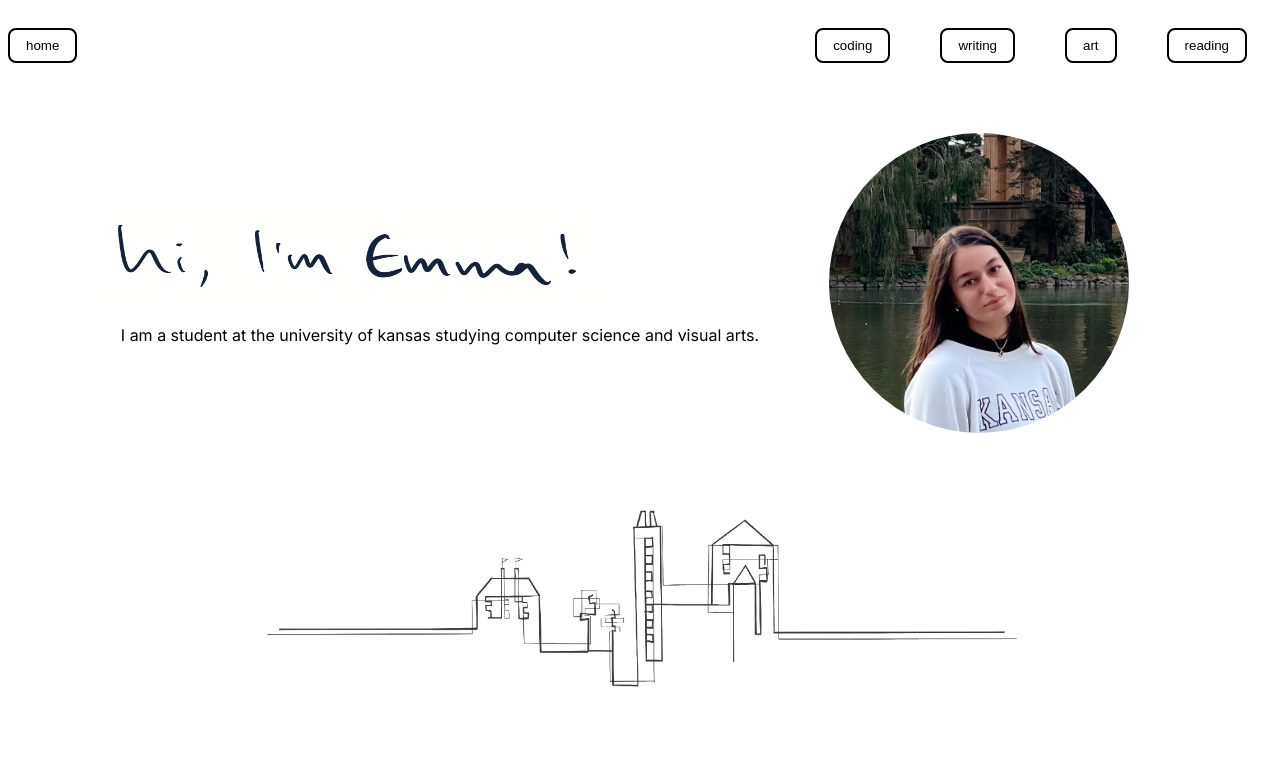
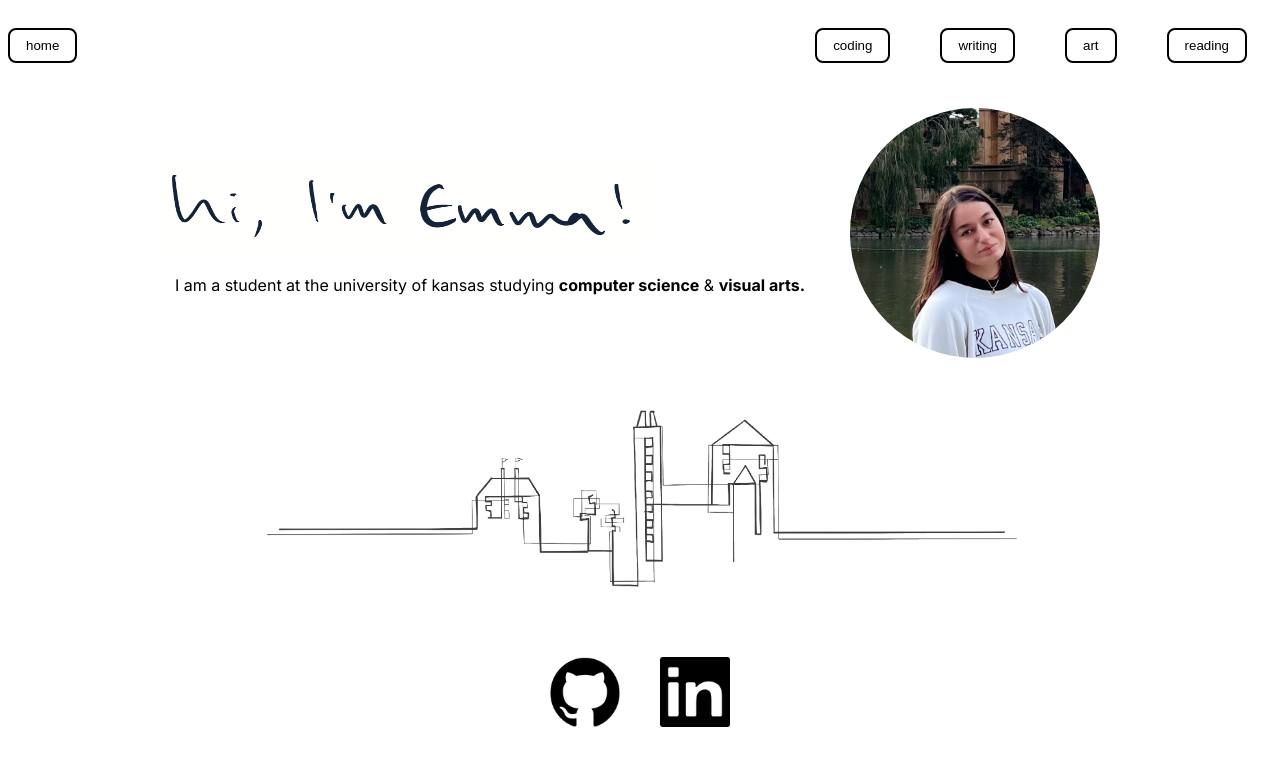
Before and after one commit to emmanasseri/emma-nasseri, a Next.js app: page / in a window 1280 px wide. Shown: the top 766 px of the page. Built offline with nearby package versions, Linux system fonts and the light colour scheme.

Commit message:
added more to main page

```diff
--- a/src/app/page.js
+++ b/src/app/page.js
@@ -1,7 +1,7 @@
 import Navbar from "@/components/Navbar";
 import Image from "next/image";
 import ContactForm from "@/components/contactForm";
-
+import Link from "next/link";
 export default function Home() {
   return (
     <>
@@ -16,16 +16,16 @@ export default function Home() {
               height={100}
             />
             <p style={styles.aboutText}>
-              I am a student at the university of kansas studying computer
-              science and visual arts.
+              I am a student at the university of kansas studying{" "}
+              <strong>computer science</strong> & <strong>visual arts.</strong>
             </p>
           </div>
           <div style={styles.imageContainer}>
             <Image
               src="/images/profile_pic.jpeg" // replace with your image path
               alt="Profile Picture"
-              width={300} // adjust as needed
-              height={300} // adjust as needed
+              width={250} // adjust as needed
+              height={250} // adjust as needed
               style={styles.profileImage}
             />
           </div>
@@ -38,6 +38,19 @@ export default function Home() {
             height={200}
           />
         </div>
+
+        <div>
+          <Link href="https://github.com/emmanasseri" style={styles.linkButton}>
+            <Image src="/images/icons/githubLogo.png" width="70" height="70" />
+          </Link>
+
+          <Link
+            href="https://www.linkedin.com/in/emma-nasseri/"
+            style={styles.linkButton}
+          >
+            <Image src="/images/icons/linkedin.png" width="70" height="70" />
+          </Link>
+        </div>
       </div>
     </>
   );
@@ -49,6 +62,7 @@ const styles = {
     flexDirection: "column", // Stack items vertically
     alignItems: "center",
     justifyContent: "center", // This centers the stackContainer items on the cross-axis (horizontally, since it's a column)
+    marginBottom: "50px",
   },
   rowContainer: {
     display: "flex",
@@ -61,11 +75,14 @@ const styles = {
   aboutText: {
     margin: "20px", // adjust spacing as needed
   },
+  lineArtContainer: {
+    marginBottom: "50px",
+  },
   imageContainer: {
     borderRadius: "50%",
     overflow: "hidden",
-    width: "400px", // match width of the Image
-    height: "400px", // match height of the Image
+    width: "300px", // match width of the Image
+    height: "300px", // match height of the Image
     display: "flex", // ensures that the Image is centered inside the container
     justifyContent: "center",
     alignItems: "center",
@@ -73,4 +90,5 @@ const styles = {
   profileImage: {
     borderRadius: "50%", // this will make the image circular
   },
+  linkButton: { margin: "20px" },
 };
```
Also changed, not shown: public/images/icons/linkedin.png (added).
